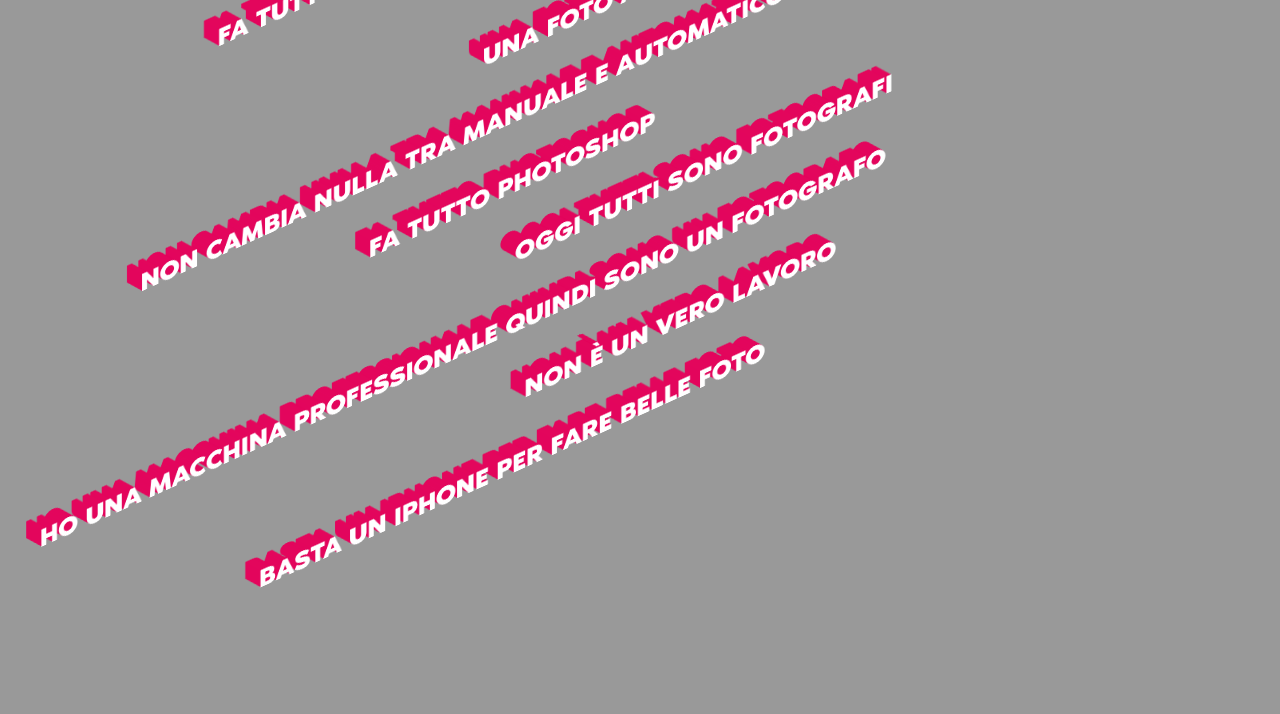
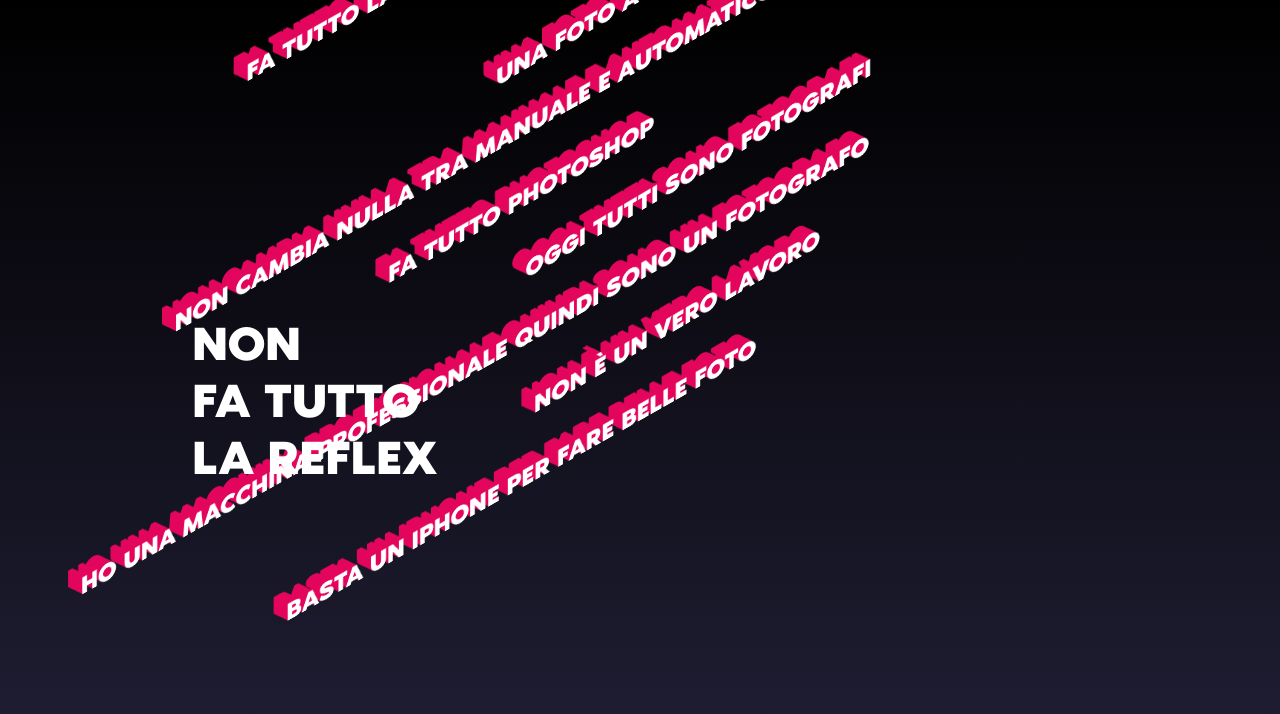
Before and after one commit to federicocella/Federico-Cella, a plain HTML site: page Commonplaces/index.html in a window 1280 px wide. Drawn offline with Linux system fonts and the light colour scheme.

Commit message:
Add files via upload

```diff
--- a/Commonplaces/index.html
+++ b/Commonplaces/index.html
@@ -7,6 +7,11 @@
     <title></title>
   </head>
   <body>
+    <span id="commonplace">
+      NON <br>
+      FA TUTTO <br>
+      LA REFLEX
+    </span>
     <div class="quoteContainer">
       <div class="quote">FA TUTTO LA MACCHINA FOTOGRAFICA</div>
       <div class="quote">BASTA FARE CLICK</div>
--- a/Commonplaces/index.js
+++ b/Commonplaces/index.js
@@ -1,12 +1,21 @@
 var quotes = document.getElementsByClassName("quote");
-for (var i = 0; i < quotes.length; i++) {
+var hl = document.getElementById("commonplace");
 var shadowProperty = "";
+var hlShadowProperty = "";
 for (var g = 1; g < 20; g++) {
   if (g >= 2) {
     shadowProperty += ", ";
   }
   shadowProperty += "-" + g + "px -" + g + "px var(--shadowColor)";
 }
+for (var g = 1; g < 10; g++) {
+  if (g >= 2) {
+    hlShadowProperty += ", ";
+  }
+  hlShadowProperty += "-" + g + "px -" + g + "px var(--shadowColor)";
+}
+//hl.style.textShadow = hlShadowProperty;
+for (var i = 0; i < quotes.length; i++) {
   //shadowProperty += ";";
   console.log(shadowProperty);
   quotes[i].style.textShadow = shadowProperty;
--- a/Commonplaces/master.css
+++ b/Commonplaces/master.css
@@ -7,14 +7,24 @@
 }
 body {
   overflow: hidden;
-  background-color: #999999;
+  background-image: linear-gradient(rgba(0, 0, 0, 1), rgba(34, 32, 55, 1));
   margin: 0;
+  text-align: center;
+}
+#commonplace {
+  font-family: Noir;
+  font-size: 3em;
+  color: white;
+  position: absolute;
+  width: 70%;
+  top: 50%;
+  text-align: left;
+  z-index: 1;
+  transform: translate(-50%, -50%);
+}
+.quoteContainer {
   width: 100vw;
   height: 100vh;
-}
-.quoteContainer {
-  width: 100%;
-  height: 100%;
   overflow: hidden;
 }
 .quote {
@@ -22,7 +32,6 @@
   margin: auto;
   text-align: center;
   margin-top: 1em;
-  transform: rotateX(-45deg) rotateY(45deg);
   color: white;
   font-size: 2em;
   font-family: Noir;
@@ -34,6 +43,6 @@
 }
 
 @keyframes ciao {
-  from {transform: rotateX(-37deg) rotateY(37deg) translateX(20em) translateY(-8em);}
+  from {transform: rotateX(-40deg) rotateY(45deg) translateX(20em) translateY(-8em);}
   to {transform: rotateX(-37deg) rotateY(37deg) translateX(-50em) translateY(-8em);}
 }
```
Lines whose indentation alone changed are shown as unchanged.
